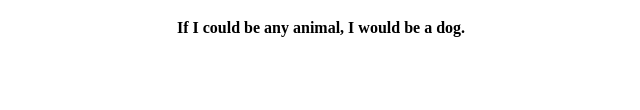
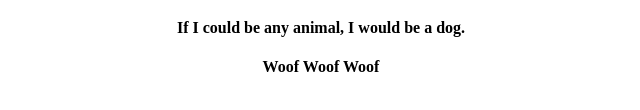
Before and after one commit to kdamato/profile, a plain HTML site: page index.html in a window 1280 px wide. Shown: the part 290-400 px from the top of the page, without its empty margins (319-959 px from the left). Drawn offline with Linux system fonts and the light colour scheme.

Commit message:
Adding new placeholder text

```diff
--- a/index.html
+++ b/index.html
@@ -15,6 +15,7 @@
 					<h4>My favorite color is Blue.</h4>
 					<h4>My favorite food is Pizza.</h4>
 					<h4>If I could be any animal, I would be a dog.</h4>
+                    <h4>Woof Woof Woof</h4>
 			</div>
 		  </body>
 		</html>
```
